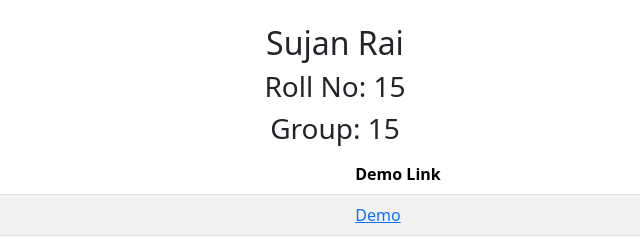
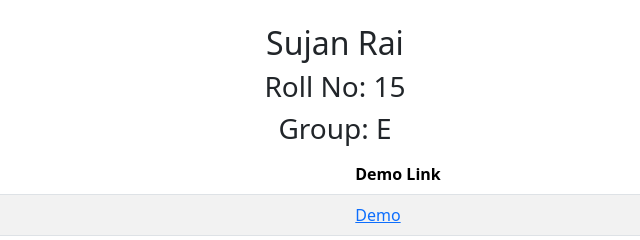
Before and after one commit to SujanButang/SujanButang.github.io, a plain HTML site: page index.html in a window 1280 px wide. Shown: the top 240 px of the page, 305-945 px from the left. Drawn offline with nearby package versions, Linux system fonts and the light colour scheme.

Commit message:
Fixed Group Name

```diff
--- a/index.html
+++ b/index.html
@@ -18,7 +18,7 @@
       <div class="header-card w-100 align-items-center justify-content-center">
         <h2>Sujan Rai</h2>
         <h3>Roll No: 15</h3>
-        <h3>Group: 15</h3>
+        <h3>Group: E</h3>
       </div>
 
       <table class="table table-striped table-selection">
```
